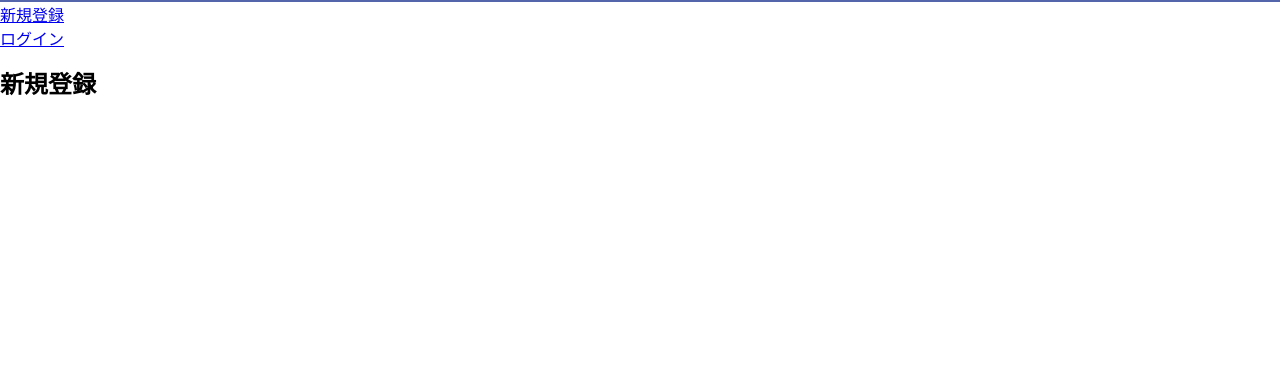
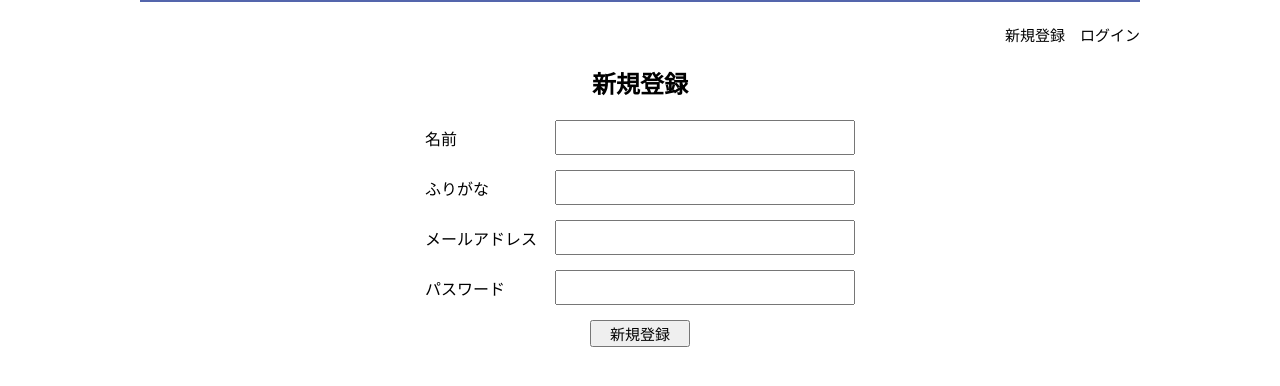
Before and after one commit to takuya86/nuxt_login, a Nuxt app in the folder frontend/: page /auth/signup in a window 1280 px wide. Shown: the top 386 px of the page. Built offline with nearby package versions, Linux system fonts and the light colour scheme.

Commit message:
add: 新規登録機能実装中

```diff
--- a/frontend/components/Atoms/Button/LinkButton.vue
+++ b/frontend/components/Atoms/Button/LinkButton.vue
@@ -1,5 +1,5 @@
 <template>
-  <div>
+  <div class="link-btn">
     <nuxt-link :to="link">{{ text }}</nuxt-link>
   </div>
 </template>
@@ -18,3 +18,13 @@ export default {
   }
 }
 </script>
+
+<style  lang="scss" scoped>
+.link-btn {
+  font-size: 15px;
+  a {
+    text-decoration: none;
+    color: #000;
+  }
+}
+</style>
--- /dev/null
+++ b/frontend/components/Atoms/Button/SubmitButton.vue
@@ -0,0 +1,31 @@
+<template>
+  <button type="submit" class="submit-btn" @click="handleClick">{{ text }}</button>
+</template>
+
+<script>
+export default {
+  props: {
+    text: {
+      type: String,
+      required: true
+    },
+    methodName: {
+      type: String,
+      required: true
+    }
+  },
+  methods: {
+    handleClick() {
+      this.$emit('click-event', this.methodName)
+    }
+  }
+}
+</script>
+
+<style  lang="scss" scoped>
+.submit-btn {
+  width: 100px;
+  font-size: 15px;
+  margin: 0 auto;
+}
+</style>
--- /dev/null
+++ b/frontend/components/Atoms/Label/Label.vue
@@ -0,0 +1,14 @@
+<template>
+  <label>{{ label }}</label>
+</template>
+
+<script>
+export default {
+  props: {
+    label: {
+      type: String,
+      required: true
+    }
+  }
+}
+</script>
--- a/frontend/components/Molecules/SelectInput.vue
+++ b/frontend/components/Molecules/SelectInput.vue
@@ -30,3 +30,10 @@ export default {
   }
 }
 </script>
+
+<style lang="scss" scoped>
+.form-row {
+  display: flex;
+  gap: 10px;
+}
+</style>
--- a/frontend/components/Molecules/TextInput.vue
+++ b/frontend/components/Molecules/TextInput.vue
@@ -39,3 +39,19 @@ export default {
   }
 }
 </script>
+
+<style lang="scss" scoped>
+.form-row {
+  display: flex;
+  align-items: center;
+  gap: 10px;
+  margin-bottom: 15px;
+  label {
+    width: 120px;
+  }
+  input {
+    width: 300px;
+    height: 35px;
+  }
+}
+</style>
--- /dev/null
+++ b/frontend/components/Organisms/Auth/CertificationForm.vue
@@ -0,0 +1,87 @@
+<template>
+  <div class="main">
+    <h2>{{ title }}</h2>
+    <TextInput :value="user.name" :type="'text'" :label="'名前'" @input="user.name = $event" />
+    <TextInput :value="user.name_kana" :type="'text'" :label="'ふりがな'" @input="user.name_kana = $event" />
+    <TextInput :value="user.email" :type="'email'" :label="'メールアドレス'" @input="user.email = $event" />
+    <TextInput :value="user.password" :type="'password'" :label="'パスワード'" @input="user.password = $event" />
+    <SubmitButton :text="submitBtnText" :methodName="methodName" @click-event="handleClickEvent" />
+  </div>
+</template>
+
+<script>
+import TextInput from '~/components/Molecules/TextInput.vue'
+import SubmitButton from '~/components/Atoms/Button/SubmitButton.vue'
+
+export default {
+  components: {
+    TextInput,
+    SubmitButton
+  },
+  props: {
+    title: {
+      type: String,
+      required: true
+    },
+    submitBtnText: {
+      type: String,
+      required: true
+    },
+    methodName: {
+      type: String,
+      required: true
+    }
+  },
+  data() {
+    return {
+      user: {
+        name: '',
+        name_kana: '',
+        email: '',
+        password: ''
+      }
+    }
+  },
+  methods: {
+    handleClickEvent() {
+      switch (this.methodName) {
+        case 'signup':
+          this.signup()
+          break
+        case 'signin':
+          this.signin()
+          break
+        default:
+          console.error('Invalid method name:', this.methodName)
+          break
+      }
+    },
+    async signup() {
+      console.log('実行')
+      try {
+        await this.$axios.post('/auth', {
+          name: this.user.name,
+          name_kana: this.user.name_kana,
+          email: this.user.email,
+          password: this.user.password
+        })
+        alert('登録完了')
+      } catch (e) {
+        this.error = e.response.data.errors.full_messages
+        alert(this.error)
+      }
+    }
+  }
+}
+</script>
+
+<style lang="scss" scoped>
+.main {
+  display: grid;
+  justify-content: center;
+  h2 {
+    text-align: center;
+    margin-bottom: 20px;
+  }
+}
+</style>
--- a/frontend/components/Organisms/header.vue
+++ b/frontend/components/Organisms/header.vue
@@ -1,8 +1,10 @@
 <template>
   <div class="header--wrapper">
     <header>
-      <LinkButton :link="`/auth/signup`" :text="'新規登録'" />
-      <LinkButton :link="`/auth/signin`" :text="'ログイン'" />
+      <div class="header--inner">
+        <LinkButton :link="`/auth/signup`" :text="'新規登録'" />
+        <LinkButton :link="`/auth/signin`" :text="'ログイン'" />
+      </div>
     </header>
   </div>
 </template>
@@ -23,10 +25,19 @@ export default {
 }
 </script>
 
-<style>
+<style  lang="scss" scoped>
 .header--wrapper {
   height: 65px;
   background: #ffffff;
   border-top: 2px solid #5465ac;
 }
+.header--inner {
+  width: 1000px;
+  height: 65px;
+  margin: 0 auto;
+  display: flex;
+  gap: 15px;
+  justify-content: end;
+  align-items: center;
+}
 </style>
--- a/frontend/layouts/default.vue
+++ b/frontend/layouts/default.vue
@@ -1,5 +1,5 @@
 <template>
-  <div>
+  <div class="container">
     <Header />
     <nuxt />
   </div>
@@ -35,6 +35,11 @@ html {
   margin: 0;
 }
 
+.container {
+  width: 1000px;
+  margin: 0 auto;;
+}
+
 .button--green {
   display: inline-block;
   border-radius: 4px;
--- a/frontend/nuxt.config.js
+++ b/frontend/nuxt.config.js
@@ -49,12 +49,17 @@ export default {
     '@nuxtjs/axios',
     '@nuxtjs/auth'
   ],
-  /*
-  ** Axios module configuration
-  ** See https://axios.nuxtjs.org/options
-  */
+  proxy: {
+    '/api/v1': {
+      target: 'http://backend:5000',
+      pathRewrite: {
+        '^/api': '/api/v1/'
+      }
+    }
+  },
+
   axios: {
-    baseURL: "http://localhost:3000"
+    baseURL: "http://localhost:5000/api/v1"
   },
   auth: {
     redirect: {
--- a/frontend/package.json
+++ b/frontend/package.json
@@ -16,5 +16,8 @@
     "axios": "^1.3.5",
     "nuxt": "^2.0.0"
   },
-  "devDependencies": {}
+  "devDependencies": {
+    "sass": "^1.61.0",
+    "sass-loader": "^10.4.1"
+  }
 }
--- a/frontend/pages/auth/signin.vue
+++ b/frontend/pages/auth/signin.vue
@@ -1,5 +1,15 @@
 <template>
   <div>
-    <h2>ログイン</h2>
+    <CertificationForm :title="'ログイン'" :submitBtnText="'ログイン'" :methodName="'signin'" />
   </div>
 </template>
+
+<script>
+import CertificationForm from '~/components/Organisms/Auth/CertificationForm.vue'
+
+export default {
+  components: {
+    CertificationForm,
+  }
+}
+</script>
--- a/frontend/pages/auth/signup.vue
+++ b/frontend/pages/auth/signup.vue
@@ -1,5 +1,15 @@
 <template>
   <div>
-    <h2>新規登録</h2>
+    <CertificationForm :title="'新規登録'" :submitBtnText="'新規登録'" :methodName="'signup'" />
   </div>
 </template>
+
+<script>
+import CertificationForm from '~/components/Organisms/Auth/CertificationForm.vue'
+
+export default {
+  components: {
+    CertificationForm,
+  }
+}
+</script>
```
Also changed, not shown: 2 other files (tests, documents, lock files or other folders).
